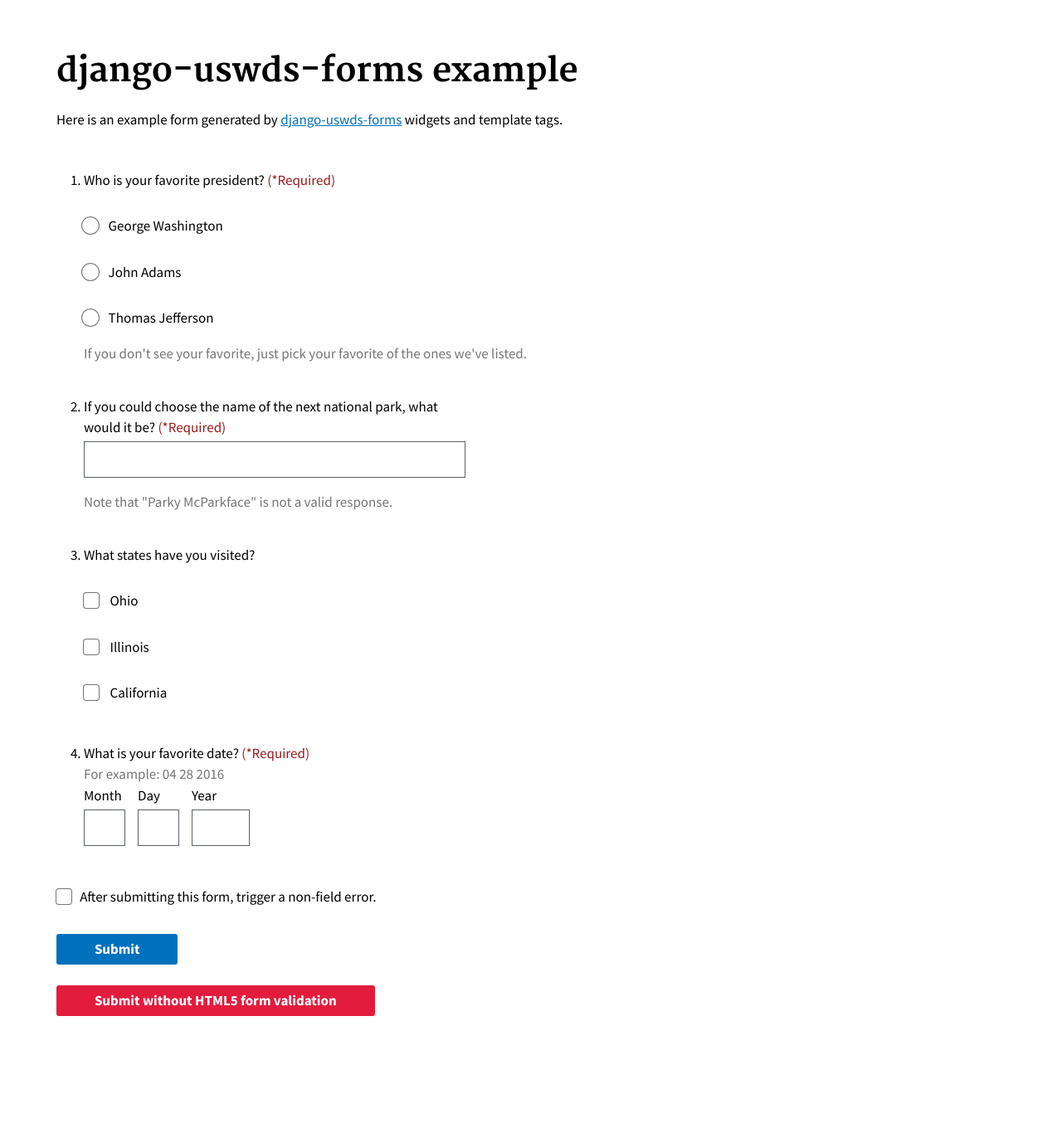
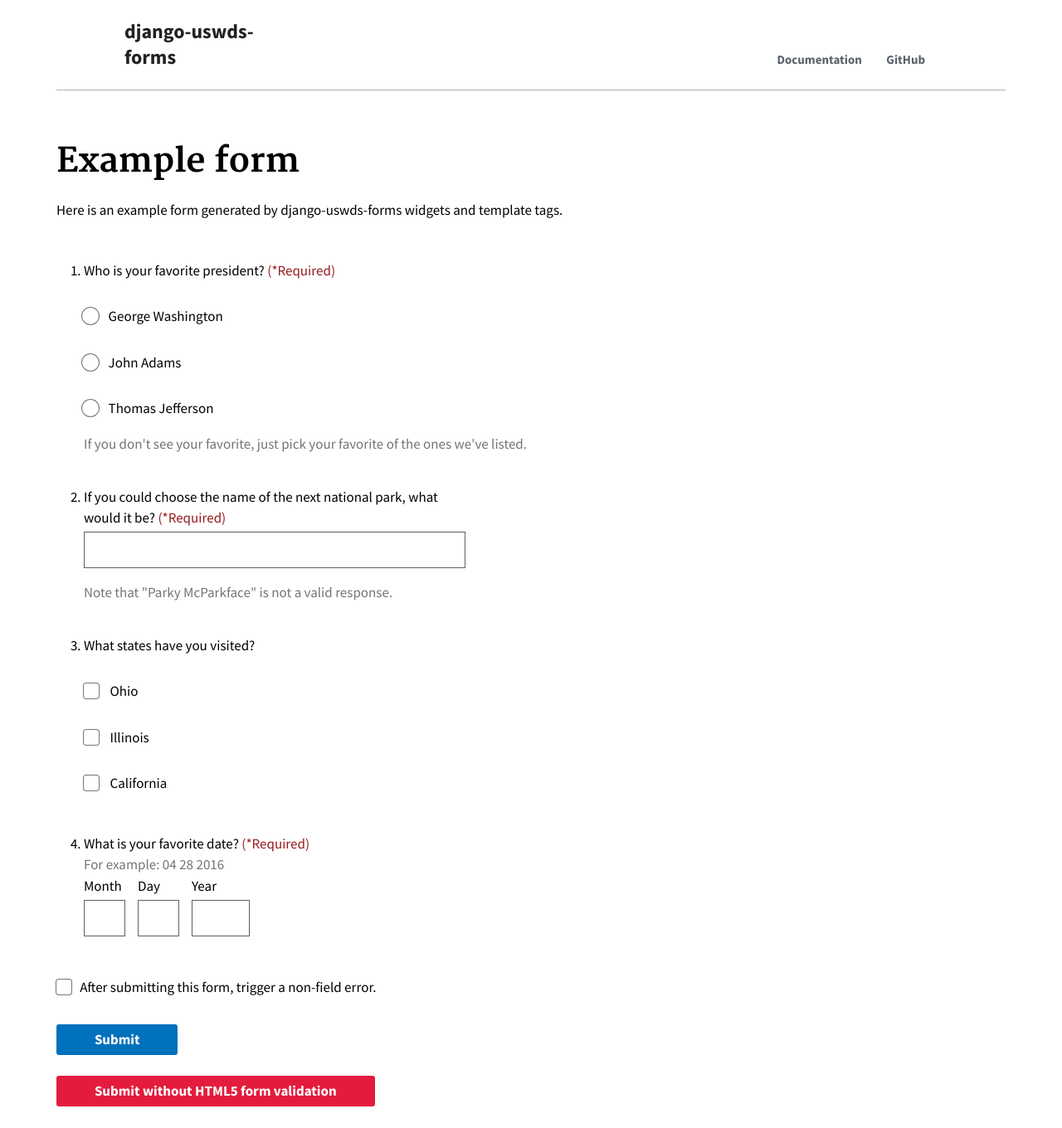
Before and after one commit to 18F/django-uswds-forms, a Django app: page / in a window 1280 px wide. Shown: the whole page at 83% size. Before the commit the page ends 1225 px from the top, so only its background shows below. Run offline with Django 3.2, Linux system fonts and the light colour scheme.

Commit message:
Add banner and base template.

```diff
--- /dev/null
+++ b/example/app/templates/base.html
@@ -0,0 +1,18 @@
+<!DOCTYPE html>
+<meta charset="utf-8">
+{% load staticfiles %}
+<link rel="stylesheet" href="{% static 'uswds-1.1.0/css/uswds.css' %}">
+<style>
+body {
+  padding: 0 4em;
+}
+</style>
+<title>{% block title %}{% endblock %} - django-uswds-forms</title>
+<body>
+  <a class="usa-skipnav" href="#main-content">Skip to main content</a>
+  {% include "header.html" %}
+  <main id="main-content">
+    {% block body %}{% endblock %}
+  </main>
+  <script src="{% static 'uswds-1.1.0/js/uswds.js' %}"></script>
+</body>
--- /dev/null
+++ b/example/app/templates/header.html
@@ -0,0 +1,30 @@
+{% load staticfiles %}
+<header class="usa-header usa-header-basic" role="banner">
+  <div class="usa-nav-container">
+    <div class="usa-navbar">
+      <button class="usa-menu-btn">Menu</button>
+      <div class="usa-logo" id="logo">
+        <em class="usa-logo-text">
+          <a href="/" title="Home" aria-label="Home">django-uswds-forms</a>
+        </em>
+      </div>
+    </div>
+    <nav role="navigation" class="usa-nav">
+      <button class="usa-nav-close">
+        <img src="{% static 'uswds-1.1.0/img/close.svg' %}" alt="close">
+      </button>
+      <ul class="usa-nav-primary usa-accordion">
+        <li>
+          <a class="usa-nav-link" href="http://django-uswds-forms.readthedocs.io/en/latest/">
+            <span>Documentation</span>
+          </a>
+        </li>
+        <li>
+          <a class="usa-nav-link" href="https://github.com/18F/django-uswds-forms/">
+            <span>GitHub</span>
+          </a>
+        </li>
+      </ul>
+    </nav>
+  </div>
+</header>
--- a/example/app/templates/home.html
+++ b/example/app/templates/home.html
@@ -1,19 +1,13 @@
-<!DOCTYPE html>
-<meta charset="utf-8">
-{% load staticfiles %}
-<link rel="stylesheet" href="{% static 'uswds-1.1.0/css/uswds.css' %}">
-<style>
-body {
-  padding: 0 4em;
-}
-</style>
-<title>django-uswds-forms example</title>
+{% extends "base.html" %}
+
+{% block title %}Example form{% endblock %}
+
+{% block body %}
 {% include 'form_validity_alert.html' %}
-<h1>django-uswds-forms example</h1>
+<h1>Example form</h1>
 <p>
   Here is an example form generated by
-  <a href="https://github.com/18F/django-uswds-forms">django-uswds-forms</a>
-  widgets and template tags.
+  django-uswds-forms widgets and template tags.
 </p>
 <form method="post">
   {% csrf_token %}
@@ -31,3 +25,4 @@ body {
     Submit without HTML5 form validation
   </button>
 </form>
+{% endblock %}
```
